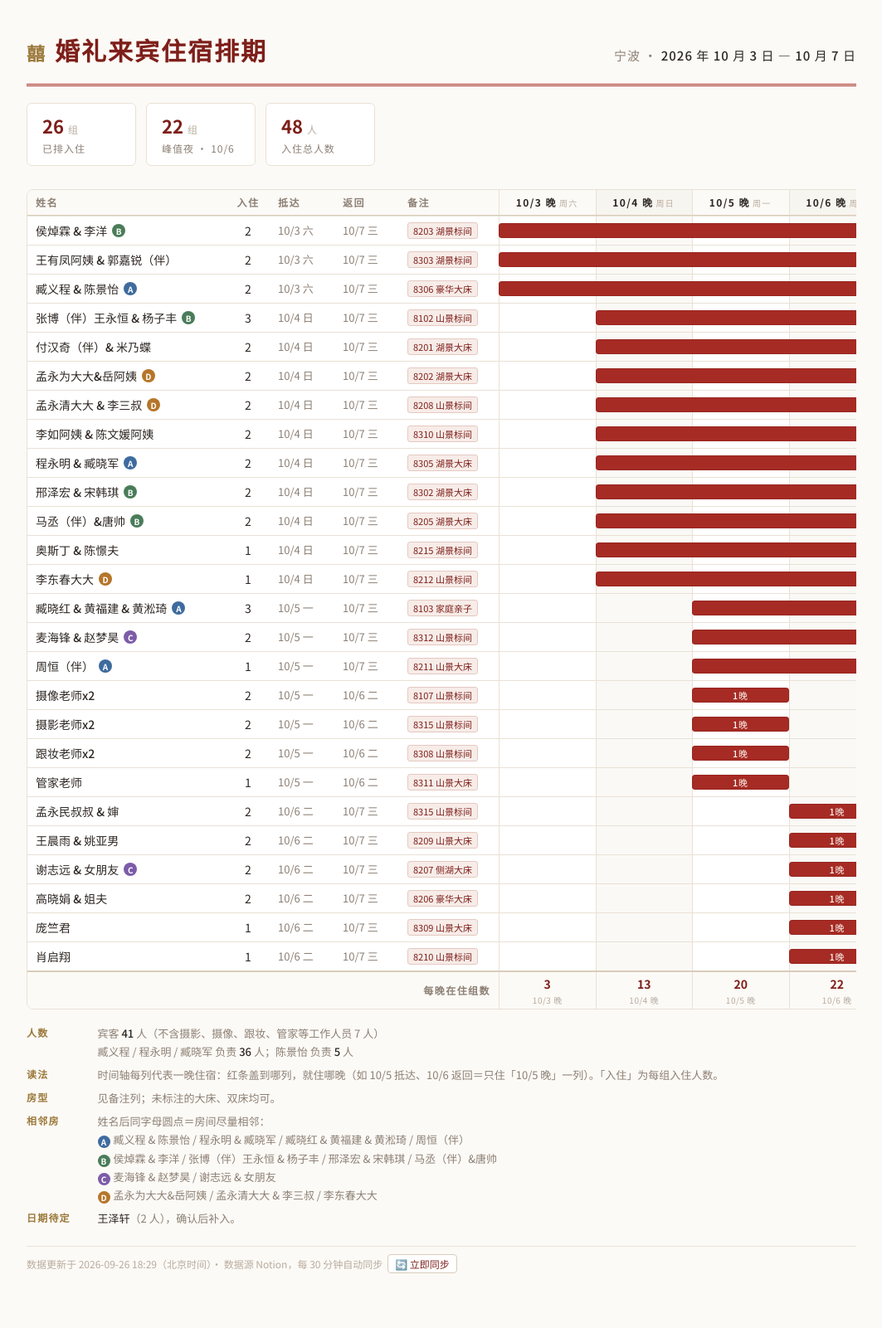
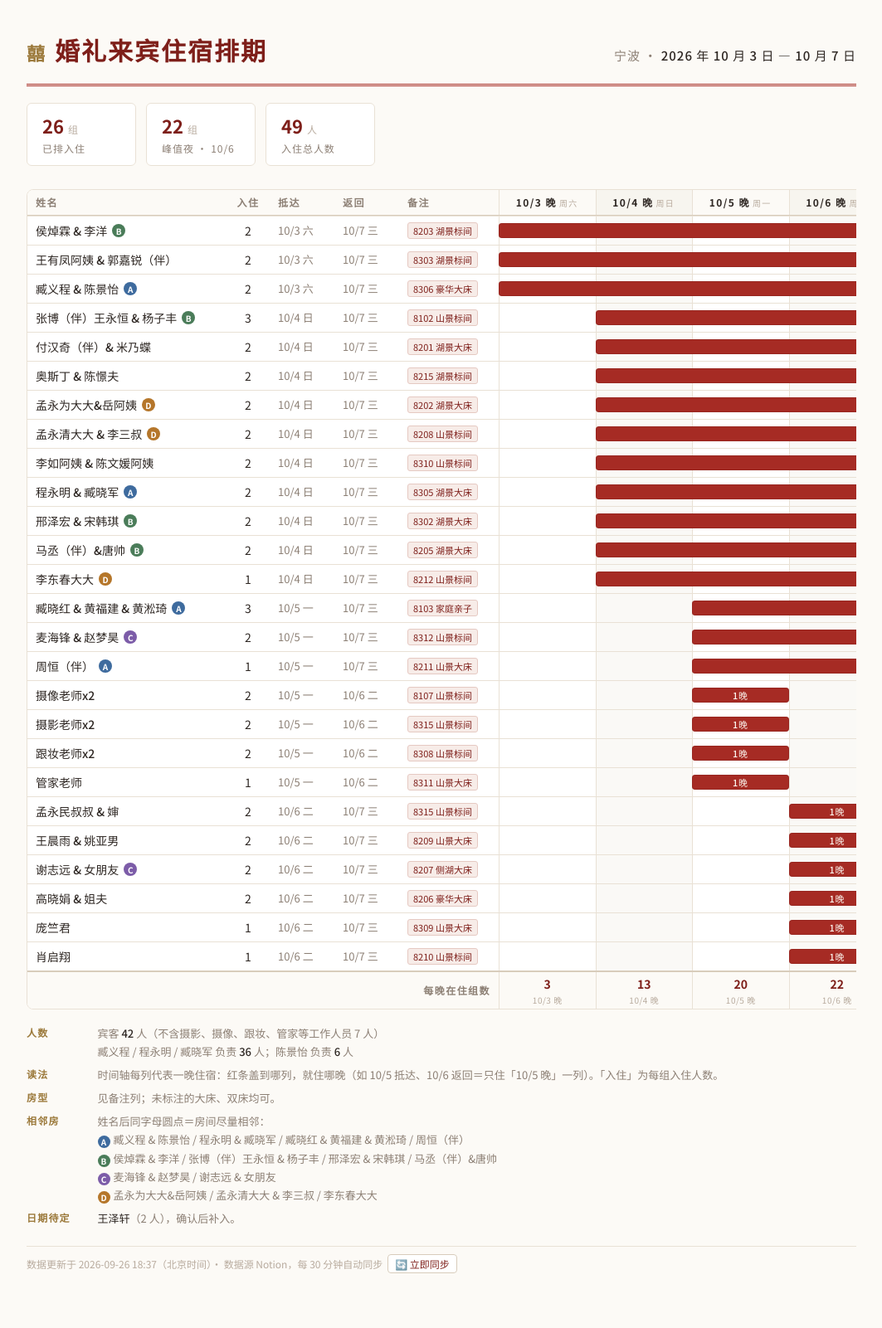
Before and after one commit to Lomolanisgo/lomolanisgo.github.io, a Jekyll site: the page wedding/index.html, which Jekyll copies as it is, in a window 1280 px wide. Shown: the whole page at 83% size, without its empty margins (108-1171 px from the left). Built offline with Jekyll 4.4.1, drawn with Linux system fonts in a browser that asks for light colours.

Commit message:
Sync wedding page from Notion

```diff
--- a/wedding/index.html
+++ b/wedding/index.html
@@ -204,7 +204,7 @@
   <div class="stats">
     <div class="stat"><b>26 <small>组</small></b><span>已排入住</span></div>
     <div class="stat"><b>22 <small>组</small></b><span>峰值夜 · 10/6</span></div>
-    <div class="stat"><b>48 <small>人</small></b><span>入住总人数</span></div>
+    <div class="stat"><b>49 <small>人</small></b><span>入住总人数</span></div>
   </div>
 
   <div class="scroll">
@@ -227,13 +227,13 @@
     <div class="row body-row"><div><span class="name">臧义程 &amp; 陈景怡</span><i class="adj a">A</i></div><div class="num">2</div><div class="date"><span class="dl">10/3 六</span><span class="ds">3</span></div><div class="date"><span class="dl">10/7 三</span><span class="ds">7</span></div><div class="note"><span class="tag">8306 豪华大床</span></div><div class="tl"><div class="tl-grid"><i></i><i></i><i></i><i class="last"></i></div><div class="bar" style="left:0%;width:100%" title="臧义程 &amp; 陈景怡 · 2人 · 10/3 入住，10/7 退房，4晚"><em>4晚</em></div></div></div>
     <div class="row body-row"><div><span class="name">张博（伴）王永恒 &amp; 杨子丰</span><i class="adj b">B</i></div><div class="num">3</div><div class="date"><span class="dl">10/4 日</span><span class="ds">4</span></div><div class="date"><span class="dl">10/7 三</span><span class="ds">7</span></div><div class="note"><span class="tag">8102 山景标间</span></div><div class="tl"><div class="tl-grid"><i></i><i></i><i></i><i class="last"></i></div><div class="bar" style="left:25%;width:75%" title="张博（伴）王永恒 &amp; 杨子丰 · 3人 · 10/4 入住，10/7 退房，3晚"><em>3晚</em></div></div></div>
     <div class="row body-row"><div><span class="name">付汉奇（伴）&amp; 米乃蝶</span></div><div class="num">2</div><div class="date"><span class="dl">10/4 日</span><span class="ds">4</span></div><div class="date"><span class="dl">10/7 三</span><span class="ds">7</span></div><div class="note"><span class="tag">8201 湖景大床</span></div><div class="tl"><div class="tl-grid"><i></i><i></i><i></i><i class="last"></i></div><div class="bar" style="left:25%;width:75%" title="付汉奇（伴）&amp; 米乃蝶 · 2人 · 10/4 入住，10/7 退房，3晚"><em>3晚</em></div></div></div>
+    <div class="row body-row"><div><span class="name">奥斯丁 &amp; 陈憬夫</span></div><div class="num">2</div><div class="date"><span class="dl">10/4 日</span><span class="ds">4</span></div><div class="date"><span class="dl">10/7 三</span><span class="ds">7</span></div><div class="note"><span class="tag">8215 湖景标间</span></div><div class="tl"><div class="tl-grid"><i></i><i></i><i></i><i class="last"></i></div><div class="bar" style="left:25%;width:75%" title="奥斯丁 &amp; 陈憬夫 · 2人 · 10/4 入住，10/7 退房，3晚"><em>3晚</em></div></div></div>
     <div class="row body-row"><div><span class="name">孟永为大大&amp;岳阿姨</span><i class="adj d">D</i></div><div class="num">2</div><div class="date"><span class="dl">10/4 日</span><span class="ds">4</span></div><div class="date"><span class="dl">10/7 三</span><span class="ds">7</span></div><div class="note"><span class="tag">8202 湖景大床</span></div><div class="tl"><div class="tl-grid"><i></i><i></i><i></i><i class="last"></i></div><div class="bar" style="left:25%;width:75%" title="孟永为大大&amp;岳阿姨 · 2人 · 10/4 入住，10/7 退房，3晚"><em>3晚</em></div></div></div>
     <div class="row body-row"><div><span class="name">孟永清大大 &amp; 李三叔</span><i class="adj d">D</i></div><div class="num">2</div><div class="date"><span class="dl">10/4 日</span><span class="ds">4</span></div><div class="date"><span class="dl">10/7 三</span><span class="ds">7</span></div><div class="note"><span class="tag">8208 山景标间</span></div><div class="tl"><div class="tl-grid"><i></i><i></i><i></i><i class="last"></i></div><div class="bar" style="left:25%;width:75%" title="孟永清大大 &amp; 李三叔 · 2人 · 10/4 入住，10/7 退房，3晚"><em>3晚</em></div></div></div>
     <div class="row body-row"><div><span class="name">李如阿姨 &amp; 陈文媛阿姨</span></div><div class="num">2</div><div class="date"><span class="dl">10/4 日</span><span class="ds">4</span></div><div class="date"><span class="dl">10/7 三</span><span class="ds">7</span></div><div class="note"><span class="tag">8310 山景标间</span></div><div class="tl"><div class="tl-grid"><i></i><i></i><i></i><i class="last"></i></div><div class="bar" style="left:25%;width:75%" title="李如阿姨 &amp; 陈文媛阿姨 · 2人 · 10/4 入住，10/7 退房，3晚"><em>3晚</em></div></div></div>
     <div class="row body-row"><div><span class="name">程永明 &amp; 臧晓军</span><i class="adj a">A</i></div><div class="num">2</div><div class="date"><span class="dl">10/4 日</span><span class="ds">4</span></div><div class="date"><span class="dl">10/7 三</span><span class="ds">7</span></div><div class="note"><span class="tag">8305 湖景大床</span></div><div class="tl"><div class="tl-grid"><i></i><i></i><i></i><i class="last"></i></div><div class="bar" style="left:25%;width:75%" title="程永明 &amp; 臧晓军 · 2人 · 10/4 入住，10/7 退房，3晚"><em>3晚</em></div></div></div>
     <div class="row body-row"><div><span class="name">邢泽宏 &amp; 宋韩琪</span><i class="adj b">B</i></div><div class="num">2</div><div class="date"><span class="dl">10/4 日</span><span class="ds">4</span></div><div class="date"><span class="dl">10/7 三</span><span class="ds">7</span></div><div class="note"><span class="tag">8302 湖景大床</span></div><div class="tl"><div class="tl-grid"><i></i><i></i><i></i><i class="last"></i></div><div class="bar" style="left:25%;width:75%" title="邢泽宏 &amp; 宋韩琪 · 2人 · 10/4 入住，10/7 退房，3晚"><em>3晚</em></div></div></div>
     <div class="row body-row"><div><span class="name">马丞（伴）&amp;唐帅</span><i class="adj b">B</i></div><div class="num">2</div><div class="date"><span class="dl">10/4 日</span><span class="ds">4</span></div><div class="date"><span class="dl">10/7 三</span><span class="ds">7</span></div><div class="note"><span class="tag">8205 湖景大床</span></div><div class="tl"><div class="tl-grid"><i></i><i></i><i></i><i class="last"></i></div><div class="bar" style="left:25%;width:75%" title="马丞（伴）&amp;唐帅 · 2人 · 10/4 入住，10/7 退房，3晚"><em>3晚</em></div></div></div>
-    <div class="row body-row"><div><span class="name">奥斯丁 &amp; 陈憬夫</span></div><div class="num">1</div><div class="date"><span class="dl">10/4 日</span><span class="ds">4</span></div><div class="date"><span class="dl">10/7 三</span><span class="ds">7</span></div><div class="note"><span class="tag">8215 湖景标间</span></div><div class="tl"><div class="tl-grid"><i></i><i></i><i></i><i class="last"></i></div><div class="bar" style="left:25%;width:75%" title="奥斯丁 &amp; 陈憬夫 · 1人 · 10/4 入住，10/7 退房，3晚"><em>3晚</em></div></div></div>
     <div class="row body-row"><div><span class="name">李东春大大</span><i class="adj d">D</i></div><div class="num">1</div><div class="date"><span class="dl">10/4 日</span><span class="ds">4</span></div><div class="date"><span class="dl">10/7 三</span><span class="ds">7</span></div><div class="note"><span class="tag">8212 山景标间</span></div><div class="tl"><div class="tl-grid"><i></i><i></i><i></i><i class="last"></i></div><div class="bar" style="left:25%;width:75%" title="李东春大大 · 1人 · 10/4 入住，10/7 退房，3晚"><em>3晚</em></div></div></div>
     <div class="row body-row"><div><span class="name">臧晓红 &amp; 黄福建 &amp; 黄淞琦</span><i class="adj a">A</i></div><div class="num">3</div><div class="date"><span class="dl">10/5 一</span><span class="ds">5</span></div><div class="date"><span class="dl">10/7 三</span><span class="ds">7</span></div><div class="note"><span class="tag">8103 家庭亲子</span></div><div class="tl"><div class="tl-grid"><i></i><i></i><i></i><i class="last"></i></div><div class="bar" style="left:50%;width:50%" title="臧晓红 &amp; 黄福建 &amp; 黄淞琦 · 3人 · 10/5 入住，10/7 退房，2晚"><em>2晚</em></div></div></div>
     <div class="row body-row"><div><span class="name">麦海锋 &amp; 赵梦昊</span><i class="adj c">C</i></div><div class="num">2</div><div class="date"><span class="dl">10/5 一</span><span class="ds">5</span></div><div class="date"><span class="dl">10/7 三</span><span class="ds">7</span></div><div class="note"><span class="tag">8312 山景标间</span></div><div class="tl"><div class="tl-grid"><i></i><i></i><i></i><i class="last"></i></div><div class="bar" style="left:50%;width:50%" title="麦海锋 &amp; 赵梦昊 · 2人 · 10/5 入住，10/7 退房，2晚"><em>2晚</em></div></div></div>
@@ -265,8 +265,8 @@
 
   <dl class="legend">
     <dt>人数</dt>
-    <dd>宾客 <b>41</b> 人（不含摄影、摄像、跟妆、管家等工作人员 7 人）<br>
-      臧义程 / 程永明 / 臧晓军 负责 <b>36</b> 人；陈景怡 负责 <b>5</b> 人</dd>
+    <dd>宾客 <b>42</b> 人（不含摄影、摄像、跟妆、管家等工作人员 7 人）<br>
+      臧义程 / 程永明 / 臧晓军 负责 <b>36</b> 人；陈景怡 负责 <b>6</b> 人</dd>
     <dt>读法</dt>
     <dd>时间轴每列代表一晚住宿：红条盖到哪列，就住哪晚（如 10/5 抵达、10/6 返回＝只住「10/5 晚」一列）。「入住」为每组入住人数。</dd>
     <dt>房型</dt>
@@ -283,7 +283,7 @@
     <dd><b>王泽轩</b>（2 人），确认后补入。</dd>
   </dl>
 
-  <p class="pagefoot">数据更新于 2026-09-26 18:29（北京时间）· 数据源 Notion，每 30 分钟自动同步<a class="syncbtn" href="https://github.com/Lomolanisgo/lomolanisgo.github.io/actions/workflows/update-wedding.yml" target="_blank" rel="noopener">🔄 立即同步</a></p>
+  <p class="pagefoot">数据更新于 2026-09-26 18:37（北京时间）· 数据源 Notion，每 30 分钟自动同步<a class="syncbtn" href="https://github.com/Lomolanisgo/lomolanisgo.github.io/actions/workflows/update-wedding.yml" target="_blank" rel="noopener">🔄 立即同步</a></p>
 </div>
 </body>
 </html>
```
